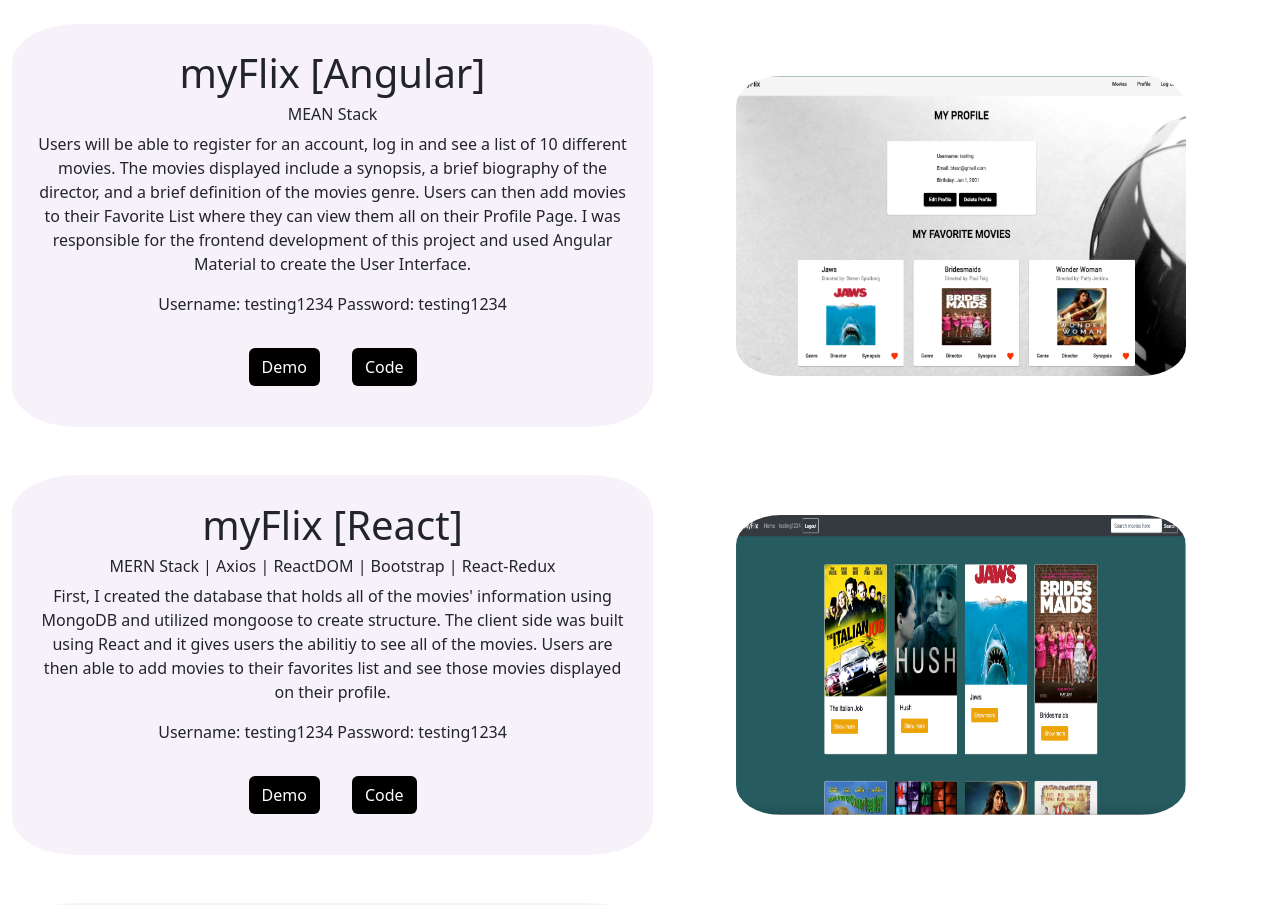
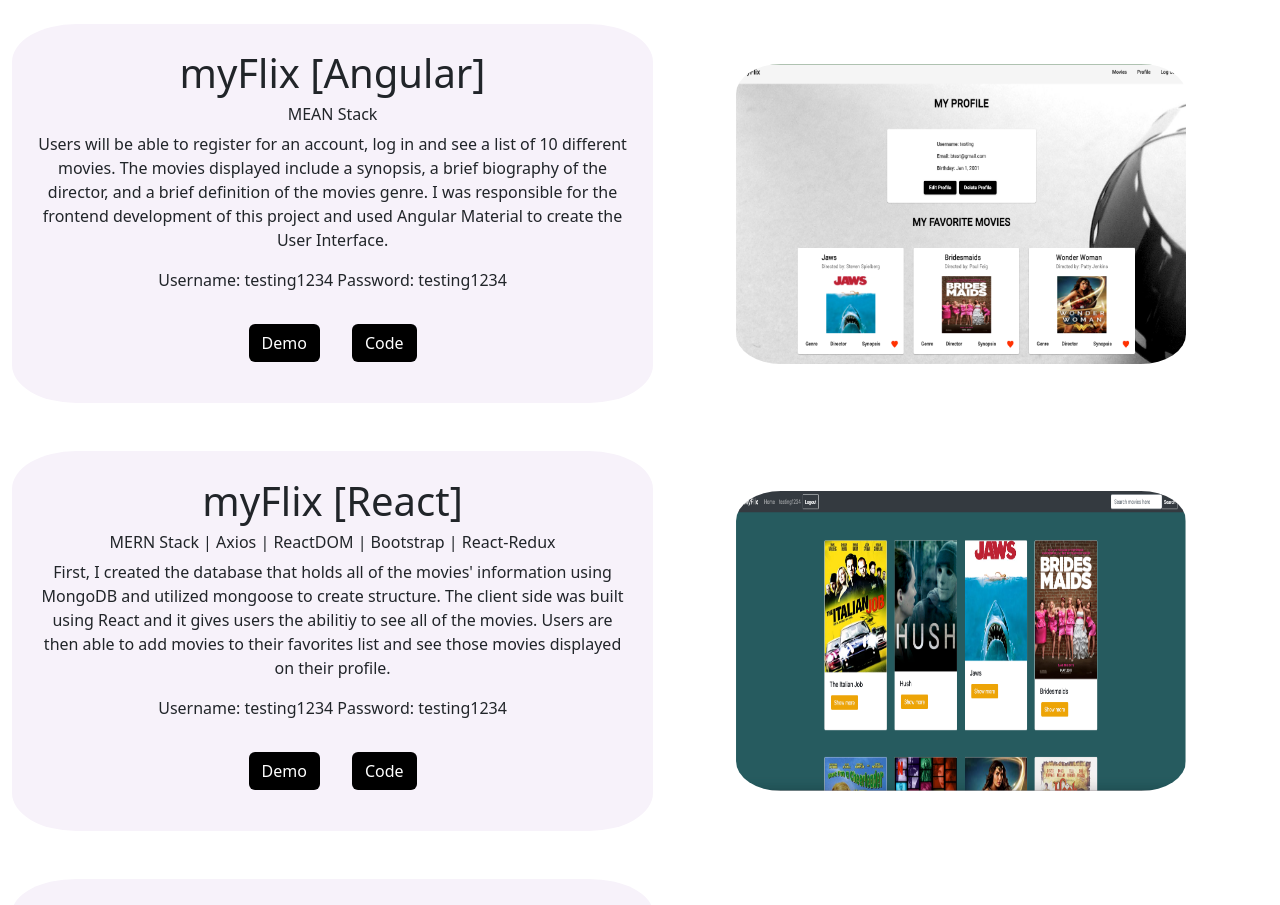
Before and after one commit to BethanyKeplinger/portfolio, a React (Create React App) app: page / in a window 1280 px wide. Shown: the part 1120-2025 px from the top of the page. Built offline with nearby package versions, Linux system fonts and the light colour scheme.

Commit message:
Update data.js

```diff
--- a/src/data.js
+++ b/src/data.js
@@ -9,7 +9,7 @@
     {
         title: "myFlix [Angular]",
         subtitle: "MEAN Stack",
-        description: "Users will be able to register for an account, log in and see a list of 10 different movies. The movies displayed include a synopsis, a brief biography of the director, and a brief definition of the movies genre. Users can then add movies to their Favorite List where they can view them all on their Profile Page. I was responsible for the frontend development of this project and used Angular Material to create the User Interface.",
+        description: "Users will be able to register for an account, log in and see a list of 10 different movies. The movies displayed include a synopsis, a brief biography of the director, and a brief definition of the movies genre. I was responsible for the frontend development of this project and used Angular Material to create the User Interface.",
         image: photo1,
         linkdemo: "https://bethanykeplinger.github.io/myFlix-Angular-client/welcome",
         linkcode: "https://github.com/BethanyKeplinger/myFlix-Angular-client",
```
